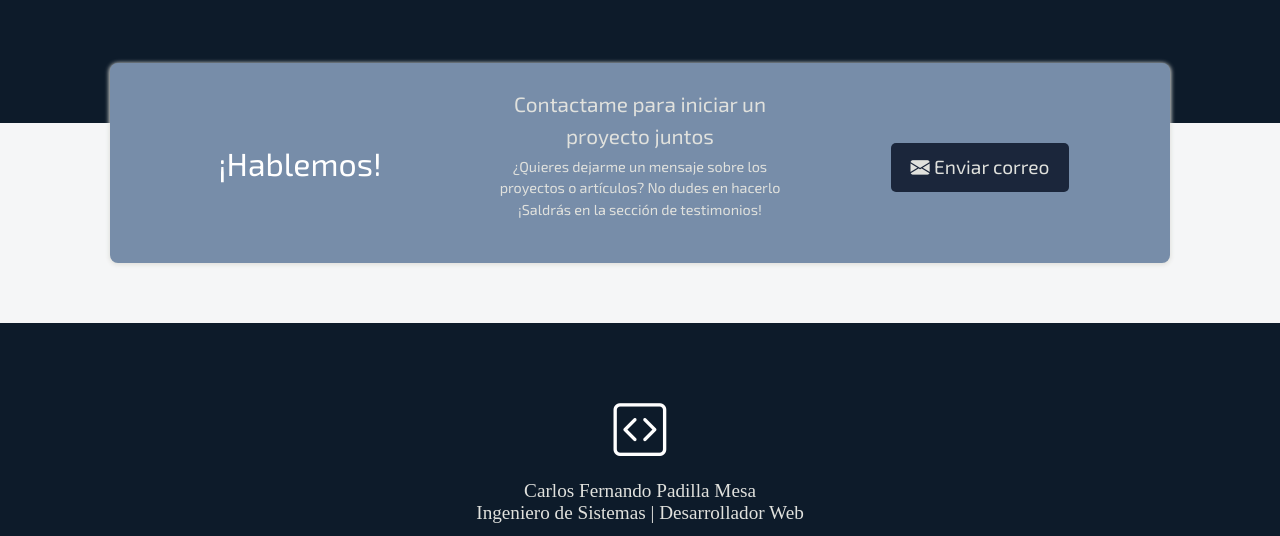
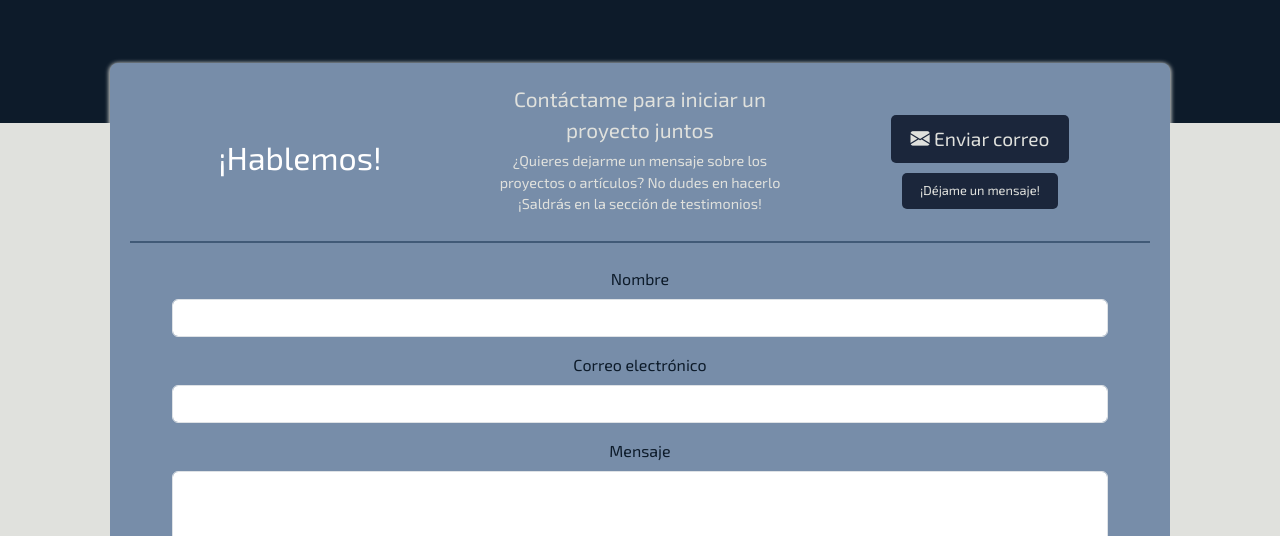
Before and after one commit to CarlosPad08/portafolio-personal-cfpm, a website built with Vite: page index.html in a window 1280 px wide. Shown: the part 2745-3281 px from the top of the page. Built offline with nearby package versions, Linux system fonts and the light colour scheme.

Commit message:
Funciones y formularios realizadas

```diff
--- a/index.html
+++ b/index.html
@@ -193,16 +193,19 @@
     </section>
     <!-- Testimonios (NO disponible por ahora) -->
     <!-- Contacto -->
-    <sction id="contact-id" class="contact section-ligth">
+    <section id="contact-id" class="contact section-light">
       <div class="container">
-        <div class="container rectangle text-center d-flex justify-content-evenly">
+        <div class="container rectangle text-center d-flex justify-content-center align-items-center flex-column">
           <div class="row">
             <div class="col-12 col-md-4 section-title text-white">
               ¡Hablemos!
             </div>
             <div class="col-12 col-md-4 description">
-              Contactame para iniciar un proyecto juntos
-              <p class="text-contact-to-testimony"> ¿Quieres dejarme un mensaje sobre los proyectos o artículos? No dudes en hacerlo <br> ¡Saldrás en la sección de testimonios!</p>
+              Contáctame para iniciar un proyecto juntos
+              <p class="text-contact-to-testimony">
+                ¿Quieres dejarme un mensaje sobre los proyectos o artículos? No dudes en hacerlo <br>
+                ¡Saldrás en la sección de testimonios!
+              </p>
             </div>
             <div class="col-12 col-md-4">
               <a href="mailto:carlosfpm-@hotmail.com">
@@ -210,11 +213,36 @@
                   <i class="bi bi-envelope-fill"></i> Enviar correo
                 </button>
               </a>
+              <!-- Botón para desplegar el formulario -->
+              <button type="button" class="btn-personalized btn-form" onclick="toggleForm()">
+                ¡Déjame un mensaje!
+              </button>
+            </div>
+          </div>
+          <!-- Formulario oculto -->
+          <div class="container-fluid d-flex align-items-center justify-content-center">
+            <div class="row">
+              <form id="contactForm">
+                <div class="mb-3">
+                  <br>
+                  <label for="name" class="form-label">Nombre</label>
+                  <input type="text" class="form-control" id="name" required>
+                </div>
+                <div class="mb-3">
+                  <label for="email" class="form-label">Correo electrónico</label>
+                  <input type="email" class="form-control" id="email" required>
+                </div>
+                <div class="mb-3">
+                  <label for="message" class="form-label">Mensaje</label>
+                  <textarea class="form-control" id="message" rows="3" required></textarea>
+                </div>
+                <button type="submit" class="btn btn-personalized btn-send">Enviar mensaje</button>
+              </form>
             </div>
           </div>
         </div>
       </div>
-    </sction>
+    </section>
     <!-- Footer -->
     <footer class="section-dark d-flex flex-column align-items-center justify-content-center">
       <div class="footer-logo">
@@ -242,6 +270,6 @@
     </footer>
     <!-- Scripts -->
     <script src="https://cdn.jsdelivr.net/npm/bootstrap@5.3.3/dist/js/bootstrap.bundle.min.js" integrity="sha384-YvpcrYf0tY3lHB60NNkmXc5s9fDVZLESaAA55NDzOxhy9GkcIdslK1eN7N6jIeHz" crossorigin="anonymous"></script>
-    <script type="module" src="/main.js"></script>
+    <script src="/main.js"></script>
   </body>
 </html>
--- a/main.js
+++ b/main.js
@@ -1 +1,4 @@
-import './style.css'
+function toggleForm() {
+    const form = document.getElementById('contactForm');
+    form.style.display = form.style.display === 'none' ? 'block' : 'none';
+}
--- a/style.css
+++ b/style.css
@@ -233,6 +233,12 @@ h1 {
   padding: 20px;
 }
 
+.contact .container-fluid {
+  margin-top: 10px;
+  padding-inline: 30px;
+  border-top: var(--tertiary-color) 2px solid;
+}
+
 .contact .rectangle {
   margin-top: -5rem;
   background-color: var(--quaternary-color);
@@ -267,9 +273,25 @@ h1 {
   color: var(--secundary-color);
 }
 
+.contact .btn-form {
+  padding: 8px 18px;
+  font-size: 0.8rem;
+}
+
+.contact .btn-send {
+  padding: 8px 18px;
+  font-size: 1rem;
+}
+
 .text-contact-to-testimony {
   font-size: 0.9rem;
   margin-top: 5px;
+}
+
+.form-personalized {
+  background-color: red;
+  width: 100%;
+  margin-top: 20px;
 }
 
 /* Footer */
```
